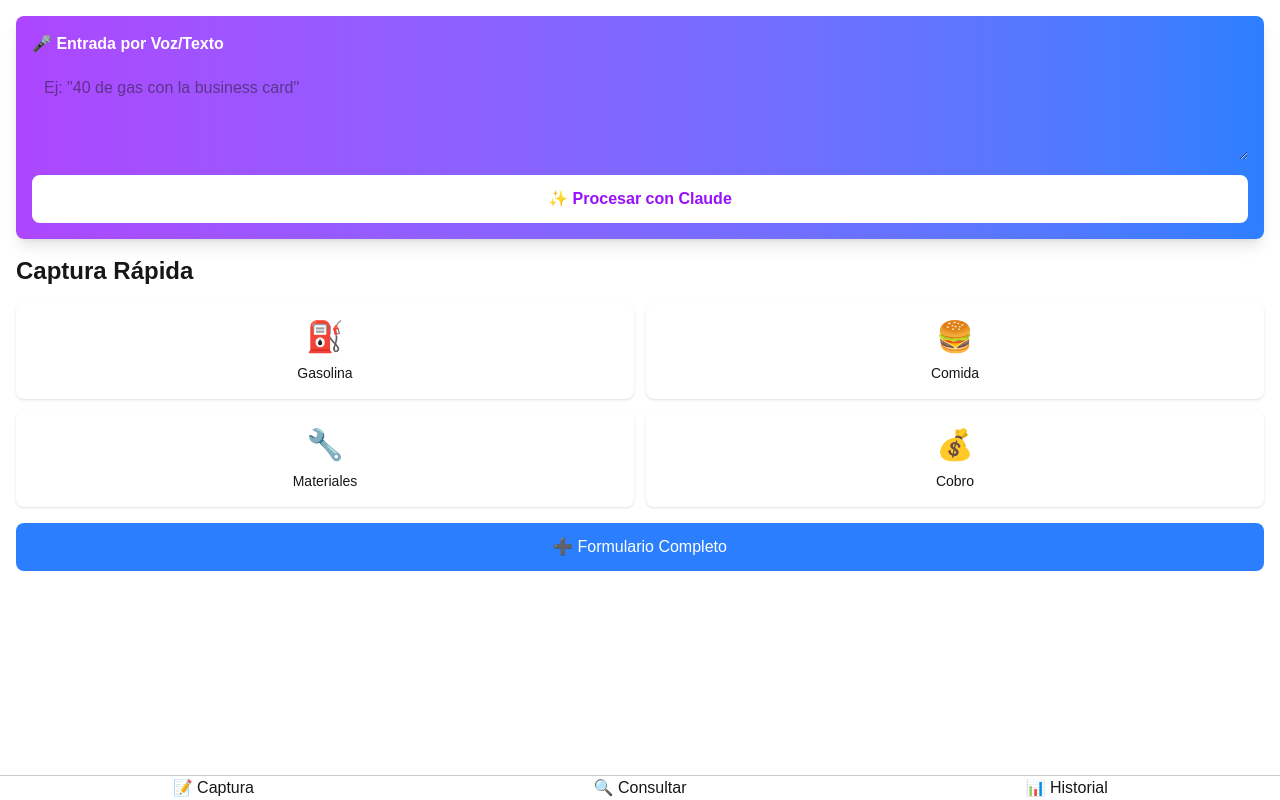
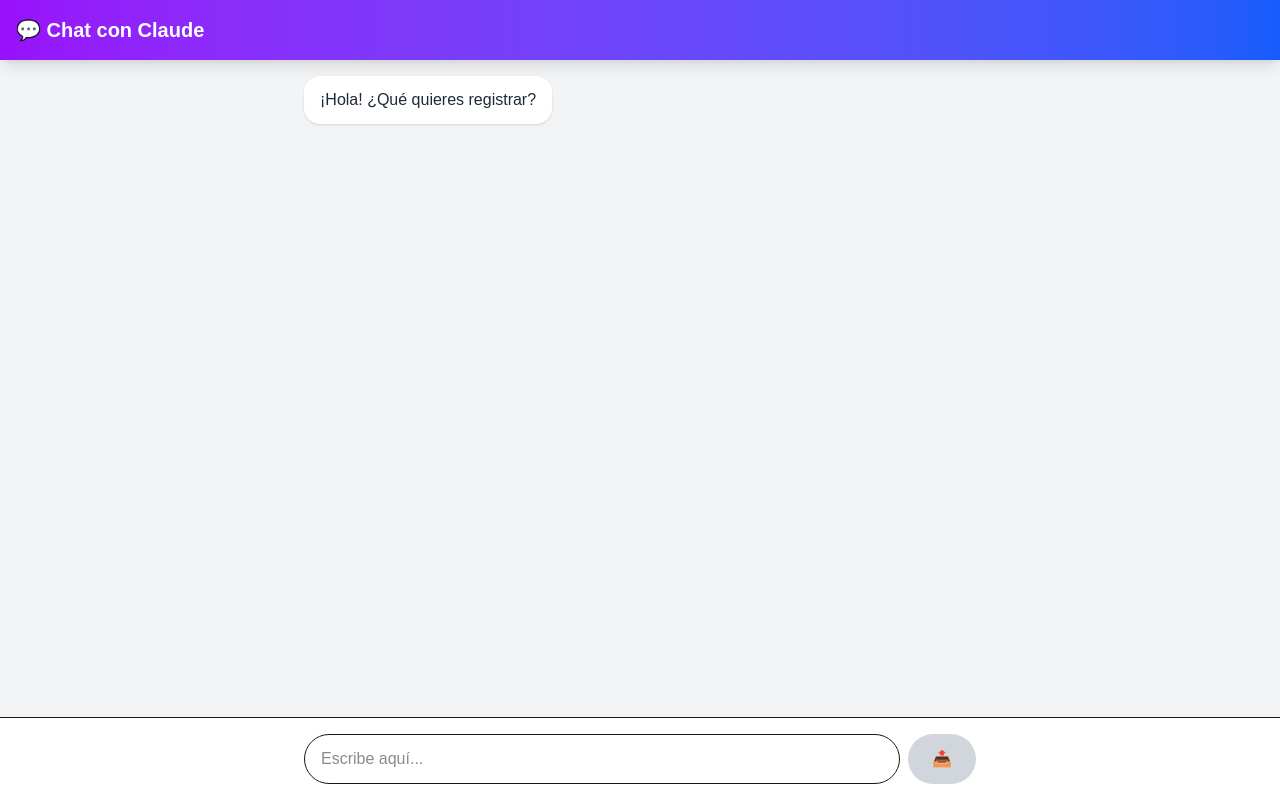
Before and after one commit to gutser29/cooling-solution-log, a Next.js app in the folder cooling-solution-log-next/: page / in a window 1280 px wide. Built offline with nearby package versions, Linux system fonts and the light colour scheme.

Commit message:
Add conversational chat UI

```diff
--- a/cooling-solution-log-next/app/page.tsx
+++ b/cooling-solution-log-next/app/page.tsx
@@ -1,42 +1,33 @@
 'use client'
 
 import { useState } from 'react'
+import ChatCapture from '@/components/ChatCapture'
 import CapturePage from '@/components/CapturePage'
 import AskPage from '@/components/AskPage'
 import HistoryPage from '@/components/HistoryPage'
 
-type Page = 'capture' | 'ask' | 'history'
+type Page = 'chat' | 'capture' | 'ask' | 'history'
 
 export default function Home() {
-  const [currentPage, setCurrentPage] = useState<Page>('capture')
+  const [currentPage, setCurrentPage] = useState<Page>('chat')
 
   return (
-    <div style={{ paddingBottom: 60 }}>
+    <div className="min-h-screen bg-gray-100">
+      {currentPage === 'chat' && <ChatCapture />}
       {currentPage === 'capture' && <CapturePage />}
       {currentPage === 'ask' && <AskPage />}
       {currentPage === 'history' && <HistoryPage />}
 
-      <nav
-        style={{
-          position: 'fixed',
-          bottom: 0,
-          left: 0,
-          right: 0,
-          display: 'flex',
-          borderTop: '1px solid #ccc',
-          background: '#fff',
-        }}
-      >
-        <button style={{ flex: 1 }} onClick={() => setCurrentPage('capture')}>
-          📝 Captura
-        </button>
-        <button style={{ flex: 1 }} onClick={() => setCurrentPage('ask')}>
-          🔍 Consultar
-        </button>
-        <button style={{ flex: 1 }} onClick={() => setCurrentPage('history')}>
-          📊 Historial
-        </button>
-      </nav>
+      {currentPage !== 'chat' && (
+        <nav className="fixed bottom-0 left-0 right-0 bg-white border-t">
+          <div className="flex max-w-2xl mx-auto">
+            <button onClick={() => setCurrentPage('chat')} className="flex-1 py-3">💬</button>
+            <button onClick={() => setCurrentPage('capture')} className="flex-1 py-3">📝</button>
+            <button onClick={() => setCurrentPage('ask')} className="flex-1 py-3">🔍</button>
+            <button onClick={() => setCurrentPage('history')} className="flex-1 py-3">📊</button>
+          </div>
+        </nav>
+      )}
     </div>
   )
 }
--- /dev/null
+++ b/cooling-solution-log-next/components/ChatCapture.tsx
@@ -0,0 +1,142 @@
+'use client'
+
+import { useState, useRef, useEffect } from 'react'
+import { db } from '@/lib/db'
+
+interface Message {
+  role: 'user' | 'assistant'
+  content: string
+}
+
+export default function ChatCapture() {
+  const [messages, setMessages] = useState<Message[]>([
+    { role: 'assistant', content: '¡Hola! ¿Qué quieres registrar?' }
+  ])
+  const [input, setInput] = useState('')
+  const [loading, setLoading] = useState(false)
+  const messagesEndRef = useRef<HTMLDivElement>(null)
+
+  useEffect(() => {
+    messagesEndRef.current?.scrollIntoView({ behavior: 'smooth' })
+  }, [messages])
+
+  const handleSend = async () => {
+    if (!input.trim() || loading) return
+
+    const userMessage: Message = { role: 'user', content: input.trim() }
+    const updatedMessages = [...messages, userMessage]
+    setMessages(updatedMessages)
+    setInput('')
+    setLoading(true)
+
+    try {
+      const response = await fetch('/api/chat', {
+        method: 'POST',
+        headers: { 'Content-Type': 'application/json' },
+        body: JSON.stringify({ messages: updatedMessages }),
+      })
+
+      if (!response.ok) throw new Error('Error')
+
+      const data = await response.json()
+      const assistantMessage = data.message
+
+      // Detectar comandos de guardado
+      if (assistantMessage.includes('SAVE_EVENT:')) {
+        const jsonMatch = assistantMessage.match(/SAVE_EVENT:\s*(\{[\s\S]*?\})/i)
+        if (jsonMatch) {
+          try {
+            const eventData = JSON.parse(jsonMatch[1])
+            await db.events.add({
+              timestamp: Date.now(),
+              type: eventData.type || 'expense',
+              status: 'completed',
+              subtype: eventData.subtype,
+              category: eventData.category,
+              amount: eventData.amount,
+              payment_method: eventData.payment_method,
+              vendor: eventData.vendor,
+              vehicle_id: eventData.vehicle_id,
+              raw_text: updatedMessages.map(m => m.content).join('\n'),
+            })
+
+            setMessages([
+              ...updatedMessages,
+              { role: 'assistant', content: `✅ Guardado: ${eventData.category} $${eventData.amount}\n\n¿Algo más?` }
+            ])
+          } catch (e) {
+            console.error(e)
+            setMessages([...updatedMessages, { role: 'assistant', content: '❌ Error al guardar' }])
+          }
+        }
+      } else {
+        // Conversación normal
+        setMessages([...updatedMessages, { role: 'assistant', content: assistantMessage }])
+      }
+    } catch (error) {
+      setMessages([...updatedMessages, { role: 'assistant', content: '❌ Error de conexión' }])
+    } finally {
+      setLoading(false)
+    }
+  }
+
+  return (
+    <div className="flex flex-col h-screen bg-gray-100">
+      {/* Header */}
+      <div className="bg-gradient-to-r from-purple-600 to-blue-600 text-white p-4 shadow-lg">
+        <h1 className="text-xl font-bold">💬 Chat con Claude</h1>
+      </div>
+
+      {/* Messages */}
+      <div className="flex-1 overflow-y-auto p-4 pb-24">
+        <div className="max-w-2xl mx-auto space-y-3">
+          {messages.map((msg, idx) => (
+            <div key={idx} className={`flex ${msg.role === 'user' ? 'justify-end' : 'justify-start'}`}>
+              <div className={`max-w-[80%] rounded-2xl px-4 py-3 shadow ${
+                msg.role === 'user'
+                  ? 'bg-blue-500 text-white'
+                  : 'bg-white text-gray-800'
+              }`}>
+                {msg.content}
+              </div>
+            </div>
+          ))}
+          {loading && (
+            <div className="flex justify-start">
+              <div className="bg-white rounded-2xl px-4 py-3 shadow">
+                <div className="flex space-x-2">
+                  <div className="w-2 h-2 bg-gray-400 rounded-full animate-bounce"></div>
+                  <div className="w-2 h-2 bg-gray-400 rounded-full animate-bounce" style={{ animationDelay: '0.2s' }}></div>
+                  <div className="w-2 h-2 bg-gray-400 rounded-full animate-bounce" style={{ animationDelay: '0.4s' }}></div>
+                </div>
+              </div>
+            </div>
+          )}
+          <div ref={messagesEndRef} />
+        </div>
+      </div>
+
+      {/* Input */}
+      <div className="fixed bottom-0 left-0 right-0 bg-white border-t p-4 shadow-lg">
+        <div className="max-w-2xl mx-auto flex gap-2">
+          <input
+            type="text"
+            value={input}
+            onChange={(e) => setInput(e.target.value)}
+            onKeyDown={(e) => e.key === 'Enter' && handleSend()}
+            placeholder="Escribe aquí..."
+            className="flex-1 border rounded-full px-4 py-3 focus:outline-none focus:ring-2 focus:ring-blue-500"
+            disabled={loading}
+          />
+          <button
+            onClick={handleSend}
+            disabled={loading || !input.trim()}
+            className="bg-blue-500 text-white rounded-full px-6 py-3 font-bold disabled:bg-gray-300"
+          >
+            {loading ? '⏳' : '📤'}
+          </button>
+        </div>
+      </div>
+    </div>
+  )
+}
```
